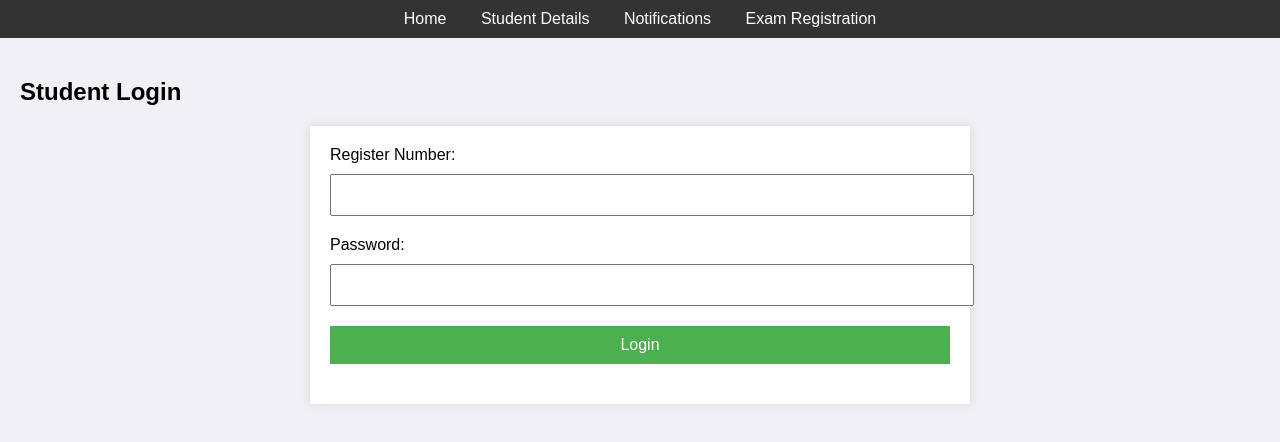
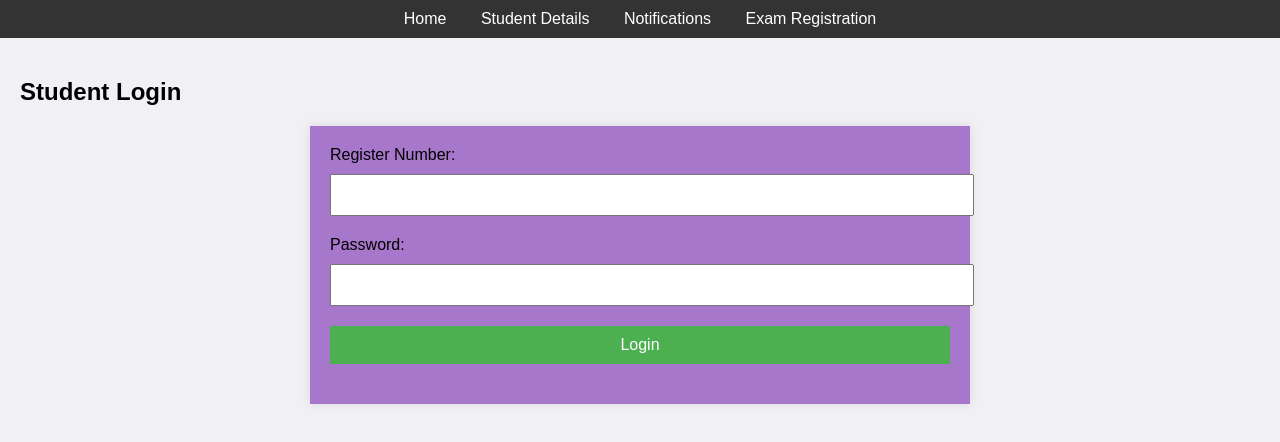
Before and after one commit to ShaziyaKhazi/Hackathon12, a website: page index.html in a window 1280 px wide. Drawn offline with Linux system fonts and the light colour scheme.

Commit message:
Update styles.css

```diff
--- a/styles.css
+++ b/styles.css
@@ -83,7 +83,7 @@ form, #subject-list, #faculty-feedback {
     margin: 20px auto;
     width: 50%;
     padding: 20px;
-    background-color: #fff;
+    background-color: #9256bec8;
     box-shadow: 0px 0px 10px rgba(0, 0, 0, 0.1);
 }
 
```
